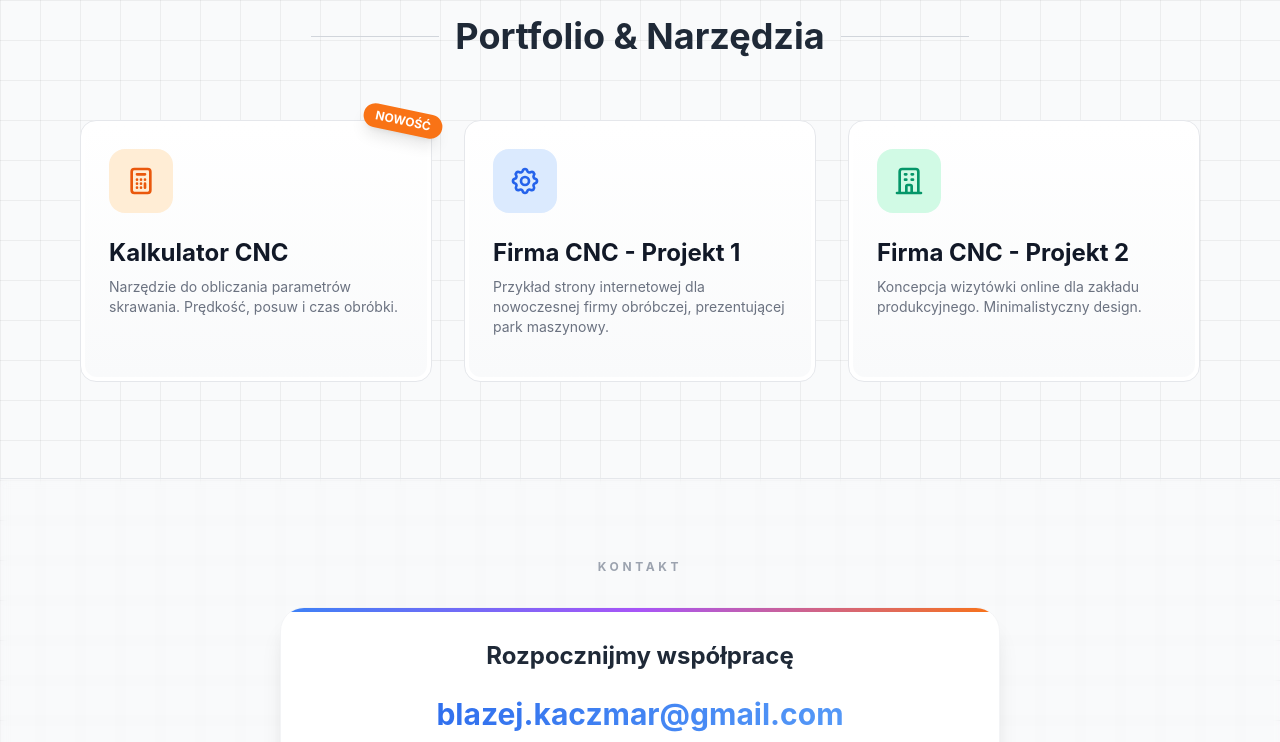
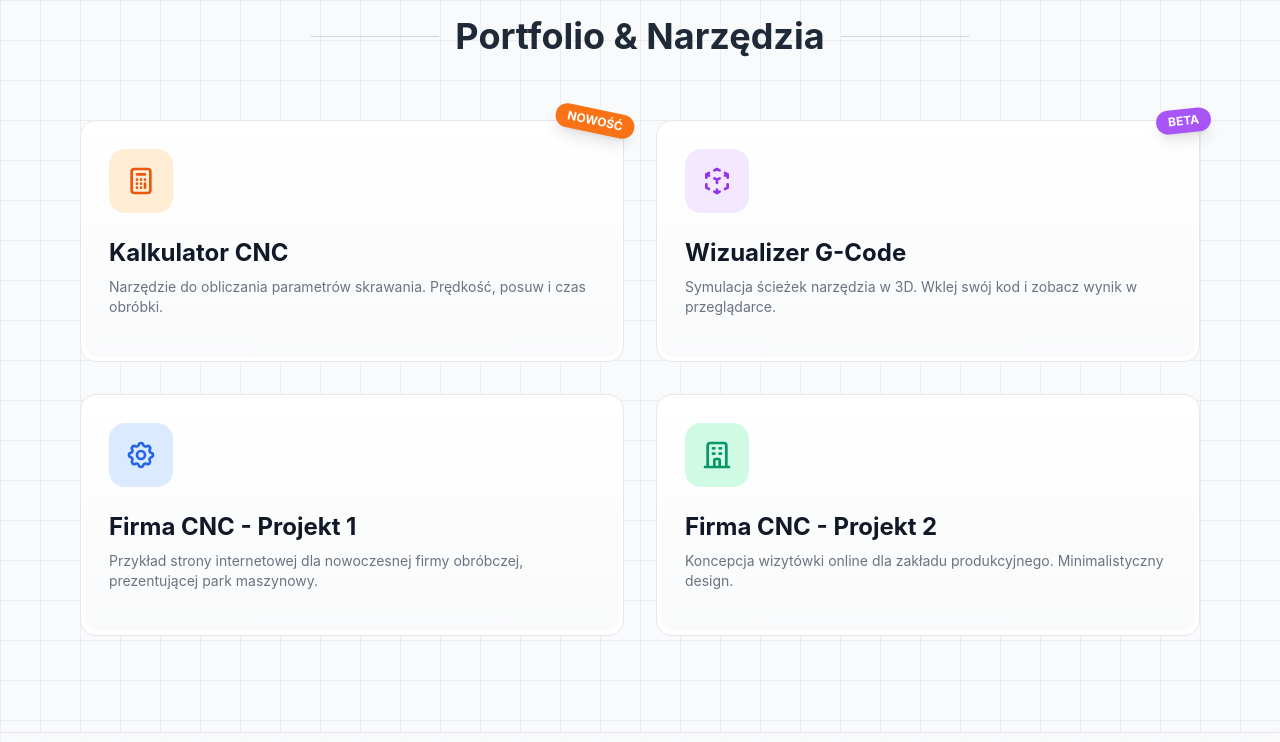
Before and after one commit to blazejkaczmar1993/blazejkaczmar, a plain HTML site: page index.html in a window 1280 px wide. Shown: the part 720-1462 px from the top of the page. Drawn offline with nearby package versions, Linux system fonts and the light colour scheme.

Commit message:
Update index.html

```diff
--- a/index.html
+++ b/index.html
@@ -140,10 +140,10 @@
                     <div class="h-px bg-gray-300 dark:bg-gray-700 w-12 md:w-32"></div>
                 </div>
 
-                <!-- Grid Layout: Zmieniono na 3 kolumny dla Kalkulatora -->
-                <div class="grid grid-cols-1 md:grid-cols-2 lg:grid-cols-3 gap-8">
+                <!-- Grid Layout: Zmieniono na 2 kolumny dla układu 2x2 przy 4 elementach -->
+                <div class="grid grid-cols-1 md:grid-cols-2 gap-8">
 
-                    <!-- NOWY ELEMENT: Kalkulator HTML -->
+                    <!-- Element 1: Kalkulator HTML -->
                     <a href="kalkulator.html" class="group relative bg-white dark:bg-gray-800 rounded-2xl p-1 border border-gray-200 dark:border-gray-700 card-hover-effect hover:-translate-y-2 hover:shadow-2xl hover:border-orange-400/50 dark:hover:border-orange-500/50">
                         <div class="absolute -top-3 -right-3 bg-orange-500 text-white text-xs font-bold px-3 py-1 rounded-full shadow-lg transform rotate-12 group-hover:rotate-0 transition-transform">NOWOŚĆ</div>
                         <div class="h-full p-6 rounded-xl flex flex-col bg-gradient-to-b from-transparent to-gray-50 dark:to-gray-800/50">
@@ -158,7 +158,22 @@
                         </div>
                     </a>
 
-                    <!-- Strona 1 -->
+                    <!-- NOWY ELEMENT: Wizualizer CNC -->
+                    <a href="WIzualizercnc.html" class="group relative bg-white dark:bg-gray-800 rounded-2xl p-1 border border-gray-200 dark:border-gray-700 card-hover-effect hover:-translate-y-2 hover:shadow-2xl hover:border-purple-400/50 dark:hover:border-purple-500/50">
+                        <div class="absolute -top-3 -right-3 bg-purple-500 text-white text-xs font-bold px-3 py-1 rounded-full shadow-lg transform -rotate-6 group-hover:rotate-0 transition-transform">BETA</div>
+                        <div class="h-full p-6 rounded-xl flex flex-col bg-gradient-to-b from-transparent to-gray-50 dark:to-gray-800/50">
+                            <div class="w-16 h-16 mb-6 rounded-2xl bg-purple-100 dark:bg-purple-900/30 flex items-center justify-center text-purple-600 dark:text-purple-400 group-hover:scale-110 transition-transform duration-300">
+                                <!-- Ikona 3D/Cube -->
+                                <svg xmlns="http://www.w3.org/2000/svg" class="h-8 w-8" fill="none" viewBox="0 0 24 24" stroke="currentColor" stroke-width="2">
+                                    <path stroke-linecap="round" stroke-linejoin="round" d="M14 10l-2 1m0 0l-2-1m2 1v2.5M20 7l-2 1m2-1l-2-1m2 1v2.5M14 4l-2-1-2 1M4 7l2-1M4 7l2 1M4 7v2.5M12 21l-2-1m2 1l2-1m-2 1v-2.5M6 18l-2-1v-2.5M18 18l2-1v-2.5" />
+                                </svg>
+                            </div>
+                            <h3 class="text-2xl font-bold text-gray-900 dark:text-white mb-2 group-hover:text-purple-600 dark:group-hover:text-purple-400 transition-colors">Wizualizer G-Code</h3>
+                            <p class="text-gray-500 dark:text-gray-400 text-sm mb-4 flex-grow">Symulacja ścieżek narzędzia w 3D. Wklej swój kod i zobacz wynik w przeglądarce.</p>
+                        </div>
+                    </a>
+
+                    <!-- Element 3: Strona 1 -->
                     <a href="strona1.html" class="group bg-white dark:bg-gray-800 rounded-2xl p-1 border border-gray-200 dark:border-gray-700 card-hover-effect hover:-translate-y-2 hover:shadow-2xl hover:border-blue-400/50 dark:hover:border-blue-500/50">
                         <div class="h-full p-6 rounded-xl flex flex-col bg-gradient-to-b from-transparent to-gray-50 dark:to-gray-800/50">
                             <div class="w-16 h-16 mb-6 rounded-2xl bg-blue-100 dark:bg-blue-900/30 flex items-center justify-center text-blue-600 dark:text-blue-400 group-hover:scale-110 transition-transform duration-300">
@@ -172,7 +187,7 @@
                         </div>
                     </a>
 
-                    <!-- Strona 2 -->
+                    <!-- Element 4: Strona 2 -->
                     <a href="strona2.html" class="group bg-white dark:bg-gray-800 rounded-2xl p-1 border border-gray-200 dark:border-gray-700 card-hover-effect hover:-translate-y-2 hover:shadow-2xl hover:border-emerald-400/50 dark:hover:border-emerald-500/50">
                         <div class="h-full p-6 rounded-xl flex flex-col bg-gradient-to-b from-transparent to-gray-50 dark:to-gray-800/50">
                             <div class="w-16 h-16 mb-6 rounded-2xl bg-emerald-100 dark:bg-emerald-900/30 flex items-center justify-center text-emerald-600 dark:text-emerald-400 group-hover:scale-110 transition-transform duration-300">
```
